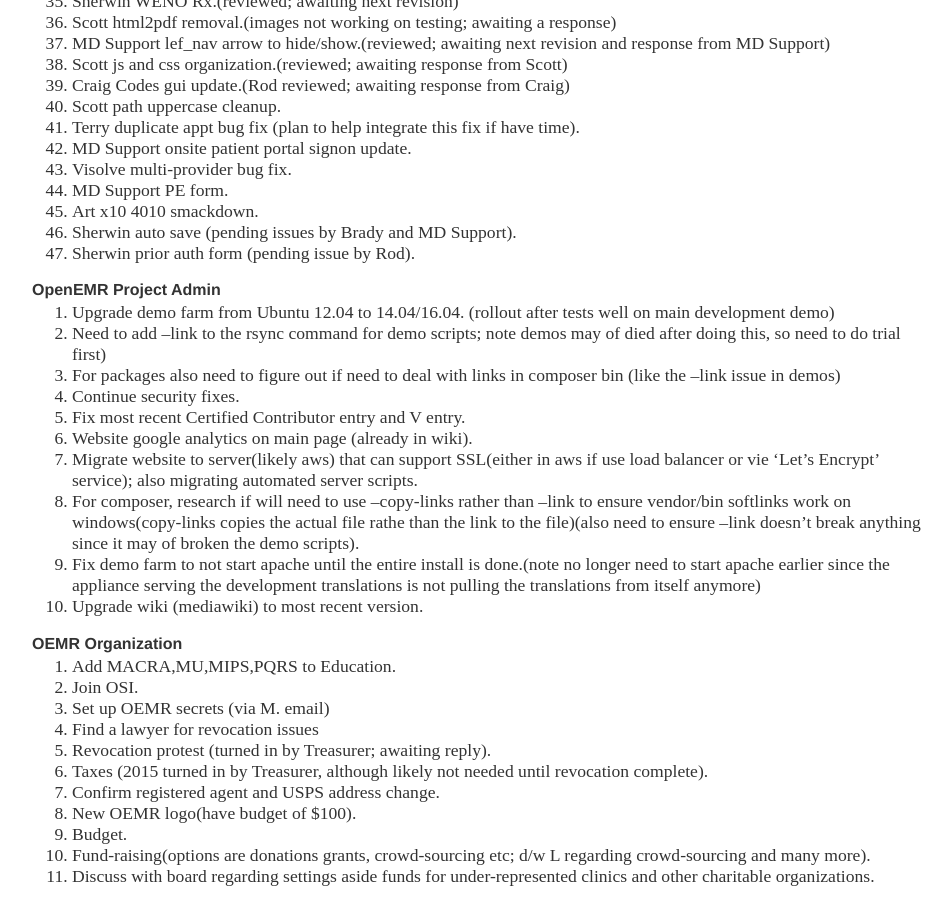
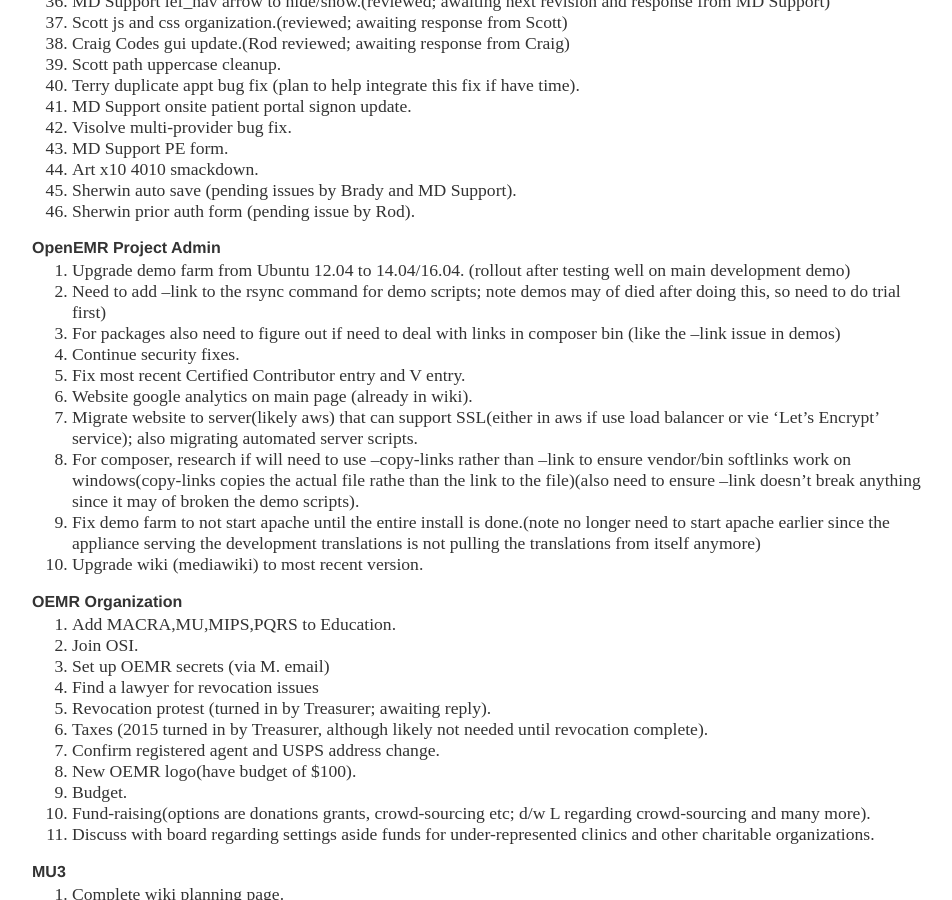
Before and after one commit to bradymiller/bradymiller.github.io, a Jekyll site: the page built from todo/index.md, in a window 1280 px wide and 900 px high, scrolled down 1147 px. Shown: the whole window, without its empty margins (160-1112 px from the left). Built offline with Jekyll 4.4.1, drawn with Linux system fonts in a browser that asks for light colours; our own code applies the rules of GitHub Pages for plain Markdown files; some of the changed text lies outside the part shown.

Commit message:
Update index.md

```diff
--- a/todo/index.md
+++ b/todo/index.md
@@ -59,7 +57,7 @@
 1. Sherwin prior auth form (pending issue by Rod).
 
 ### OpenEMR Project Admin
-1. Upgrade demo farm from Ubuntu 12.04 to 14.04/16.04. (rollout after tests well on main development demo)
+1. Upgrade demo farm from Ubuntu 12.04 to 14.04/16.04. (rollout after testing well on main development demo)
 1. Need to add --link to the rsync command for demo scripts; note demos may of died after doing this, so need to do trial first)
 1. For packages also need to figure out if need to deal with links in composer bin (like the --link issue in demos)
 1. Continue security fixes.
```
Also changed, not shown: other parts of todo/index.md (+0 -2 lines).
